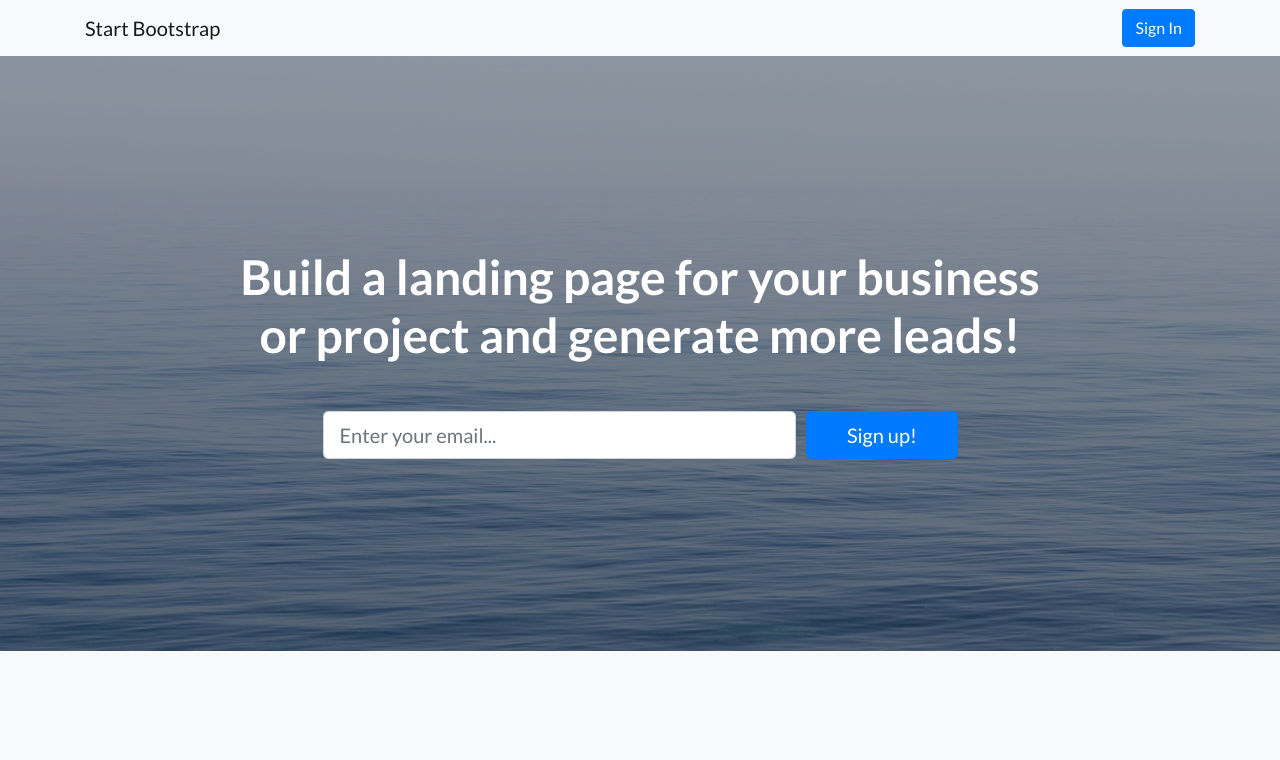
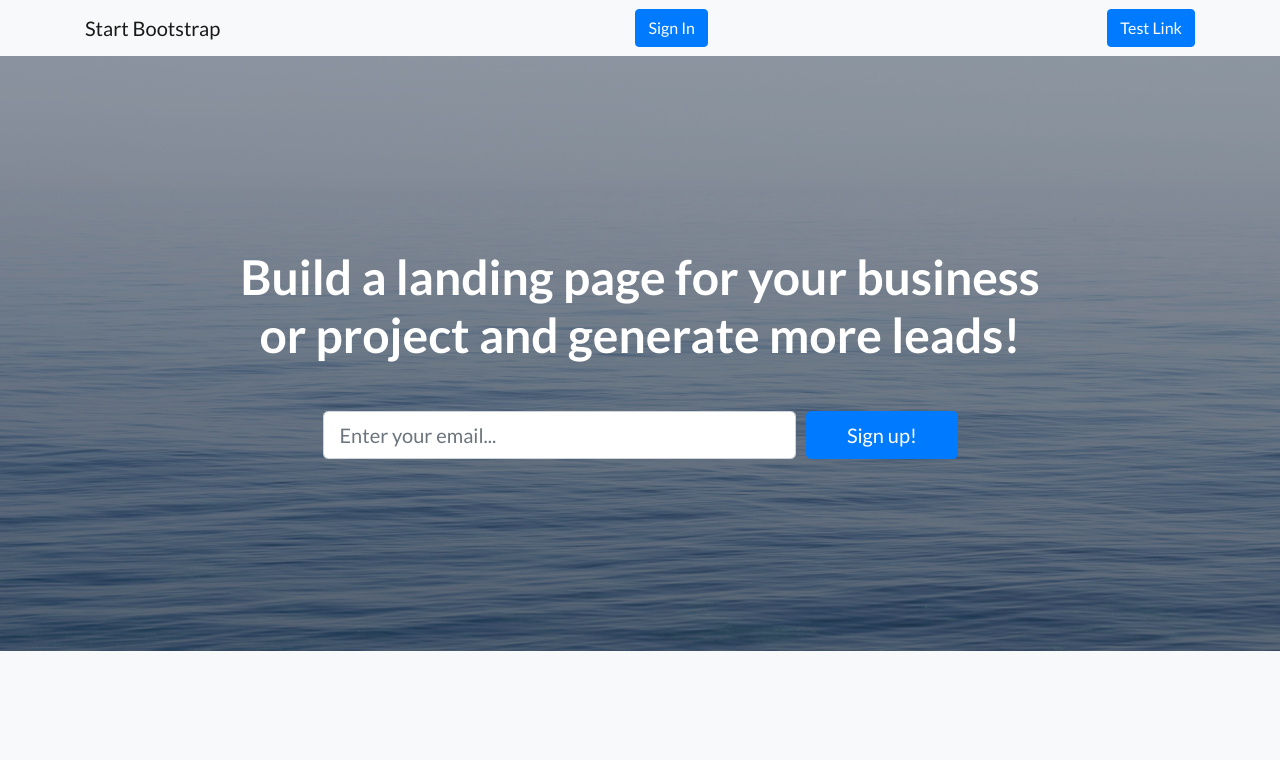
Before and after one commit to bradfears/BDFtestRepo, a website: page index.html in a window 1280 px wide. Shown: the top 760 px of the page. Drawn offline with Linux system fonts and the light colour scheme.

Commit message:
Update index.html
Added test link to top banner.

```diff
--- a/index.html
+++ b/index.html
@@ -30,6 +30,7 @@
     <div class="container">
       <a class="navbar-brand" href="#">Start Bootstrap</a>
       <a class="btn btn-primary" href="#">Sign In</a>
+      <a class="btn btn-primary" href="#">Test Link</a>
     </div>
   </nav>
 
```
